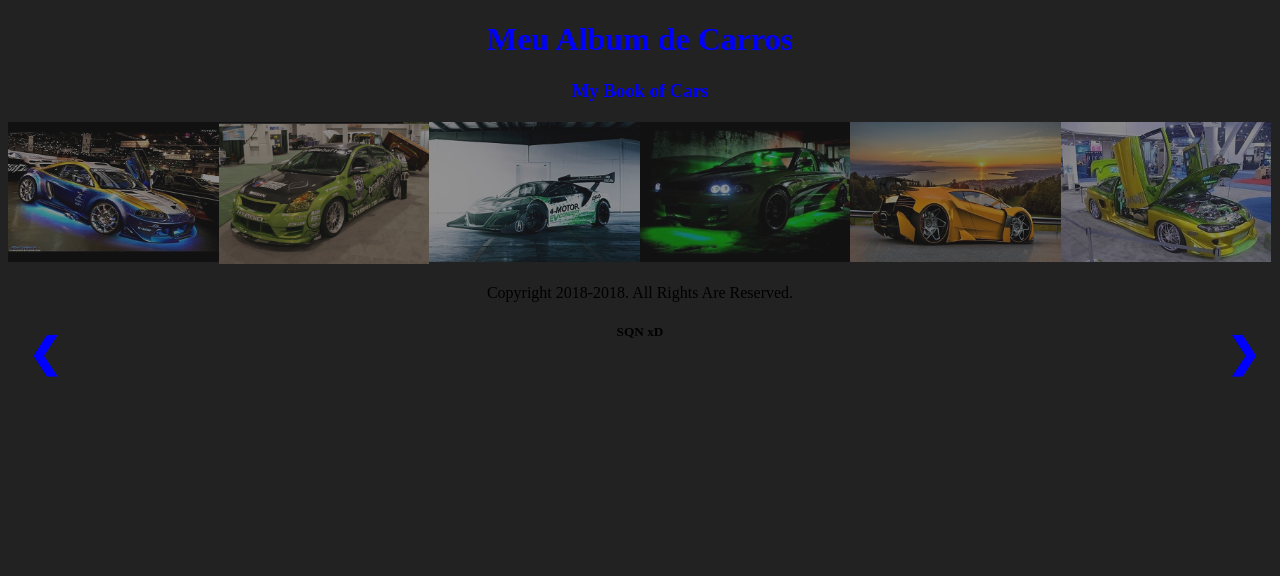
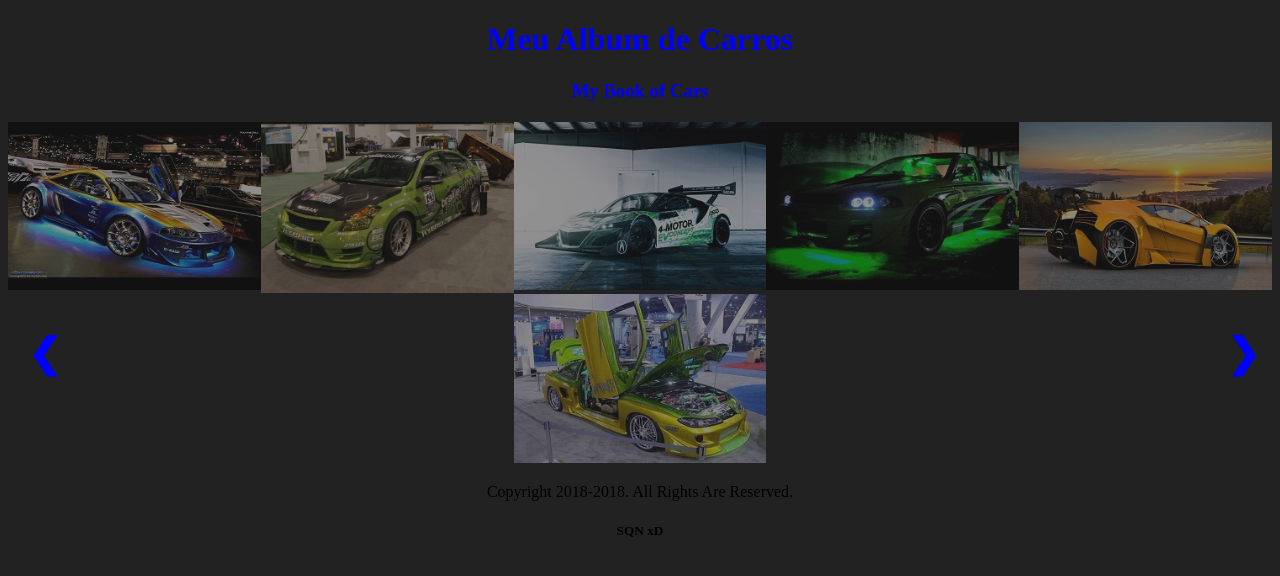
Before and after one commit to allanpatrick1/BookCars, a plain HTML site: page web/index.html in a window 1280 px wide. Drawn offline with Linux system fonts and the light colour scheme.

Commit message:
Alterando os slides.

```diff
--- a/web/CSS/css.css
+++ b/web/CSS/css.css
@@ -88,7 +88,7 @@ h3{
 /* Six columns side by side */
 .column {
   float: left;
-  width: 16.66%;
+  width: 20%;
 }
 
 /* Add a transparency effect for thumnbail images */
```
Also changed, not shown: web/index.html (+2 -1 lines).
